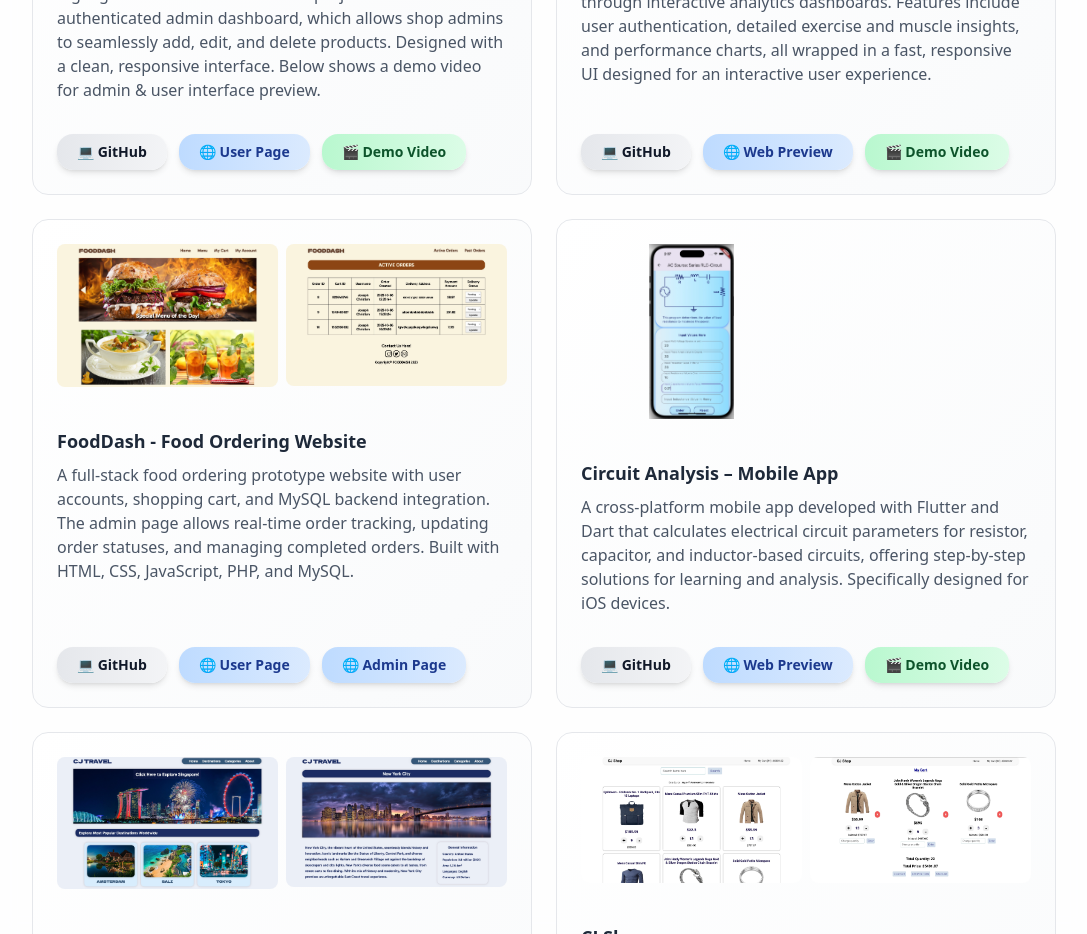
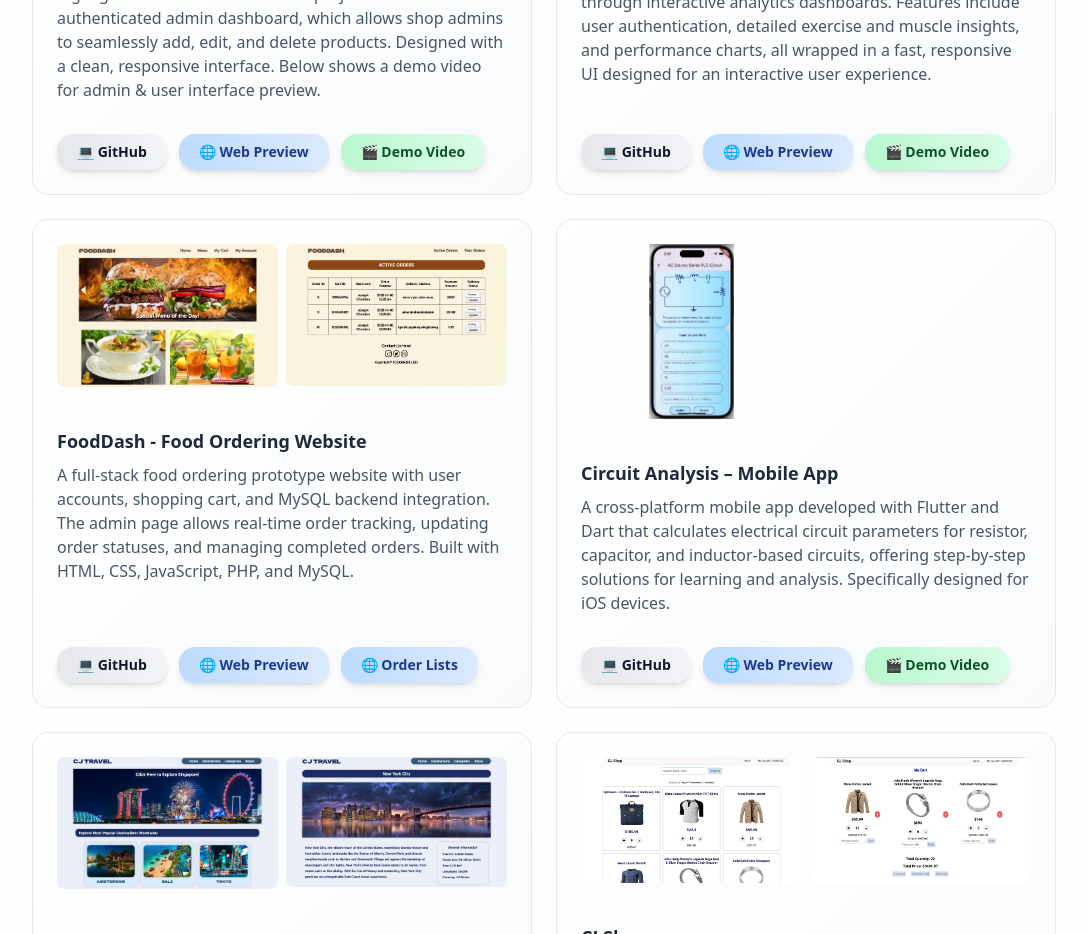
Before and after one commit to cjoseph001/personalweb, a React (Vite) app: page / in a window 1280 px wide. Shown: the part 1300-2234 px from the top of the page, without its empty margins (96-1183 px from the left). Built offline with nearby package versions, Linux system fonts and the light colour scheme.

Commit message:
fix labels

```diff
--- a/src/pages/homepage.jsx
+++ b/src/pages/homepage.jsx
@@ -104,7 +104,7 @@ const HomePage = () => {
                 github: "https://github.com/cjoseph001/melzer-site",
                 websites: [
                   {
-                    label: "User Page",
+                    label: "Web Preview",
                     link: "https://melzer-site.vercel.app",
                   },
                 ],
@@ -138,11 +138,11 @@ const HomePage = () => {
                 github: "https://github.com/cjoseph001/food-ordering-web",
                 websites: [
                   {
-                    label: "User Page",
+                    label: "Web Preview",
                     link: "http://fooddash-web.infinityfreeapp.com",
                   },
                   {
-                    label: "Admin Page",
+                    label: "Order Lists",
                     link: "http://fooddash-web.infinityfreeapp.com/order_data.php",
                   },
                 ],
```
